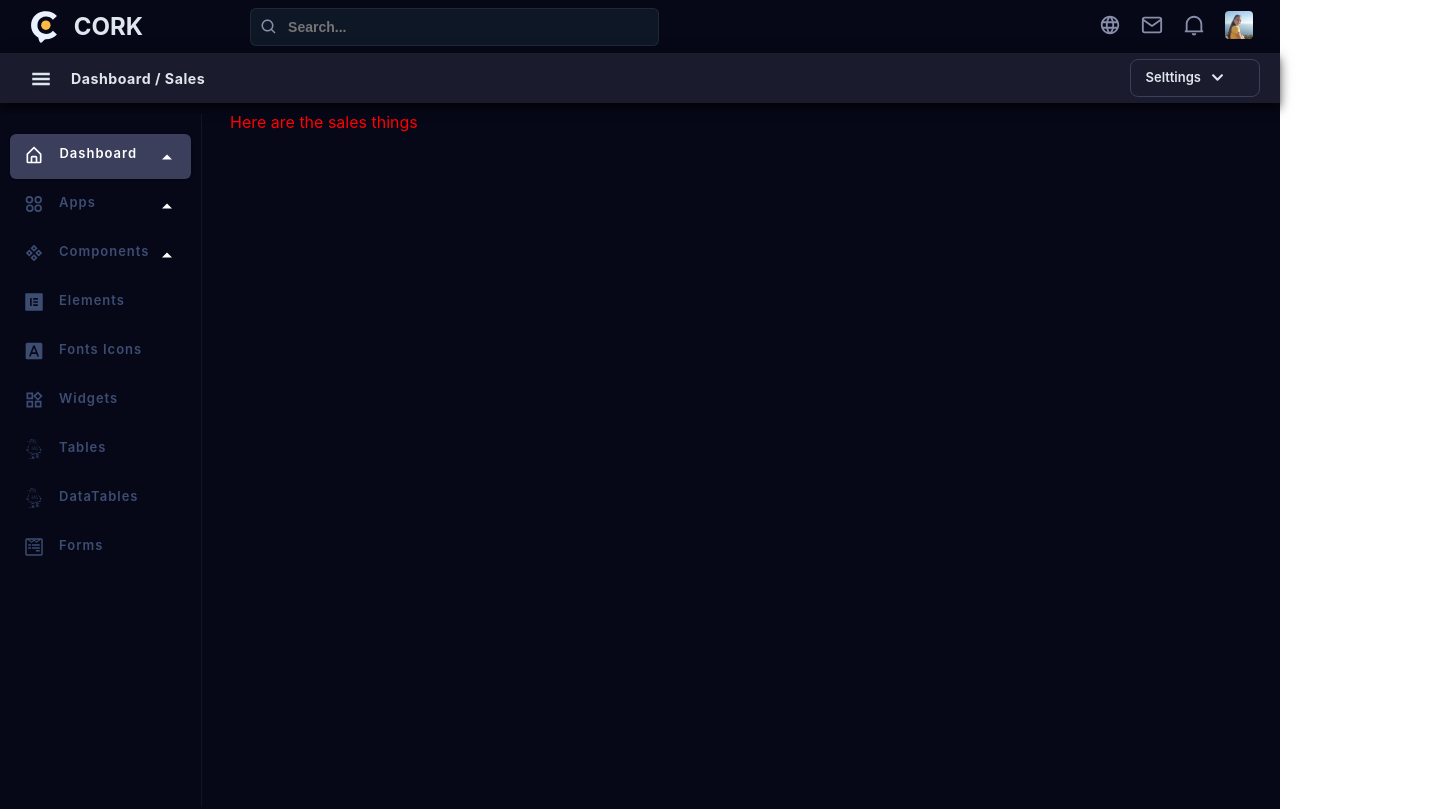
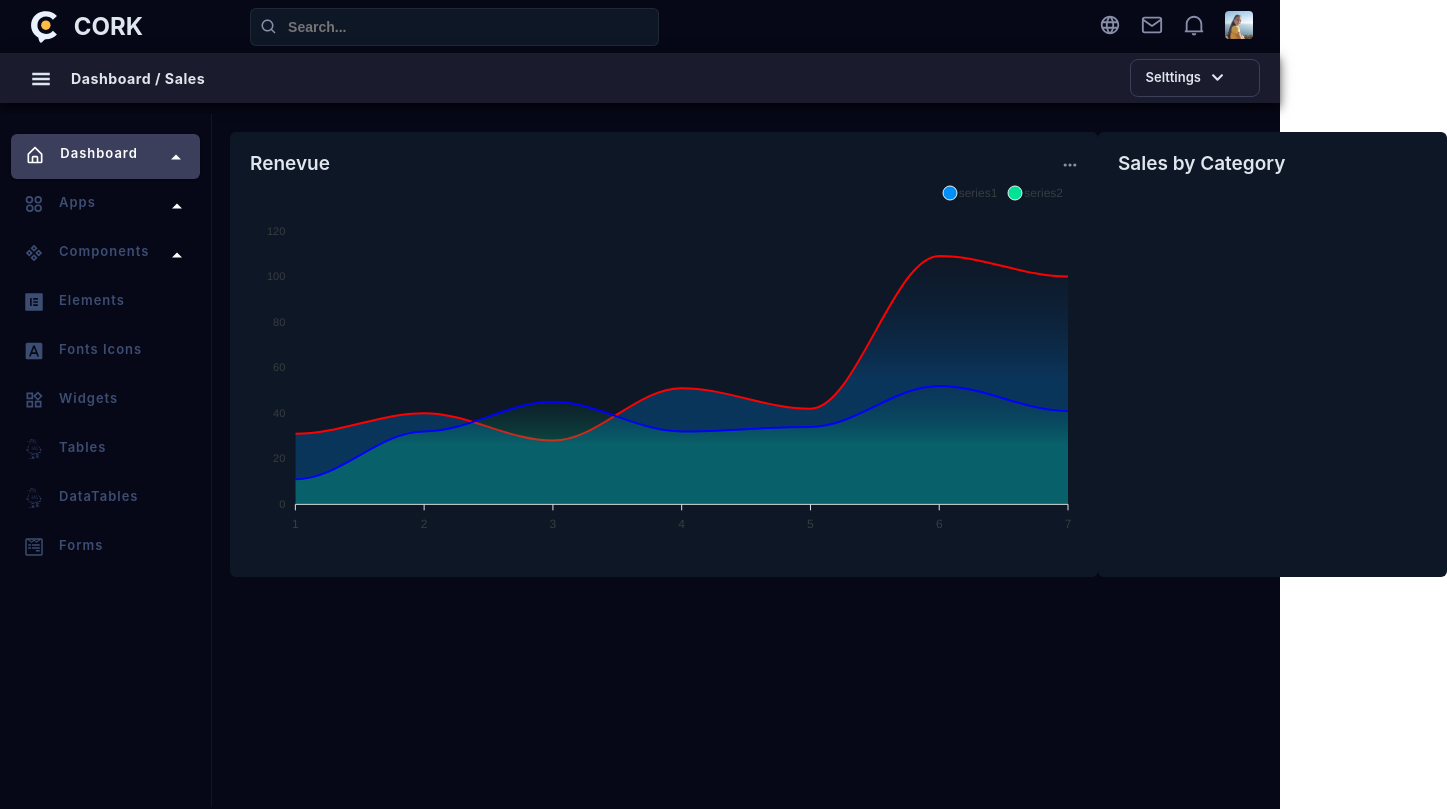
Before and after one commit to jovid1242/admin_panel, a React (Create React App) app: page /dashboard in a window 1280 px wide. Shown: the top 809 px of the page, 1447 px wide, since content can reach past the window. Built offline with nearby package versions, Linux system fonts and the light colour scheme.

Commit message:
Axis chart bar graffic, sales blok, graffic renevue block

```diff
--- a/package.json
+++ b/package.json
@@ -6,7 +6,9 @@
     "@testing-library/jest-dom": "^5.16.4",
     "@testing-library/react": "^12.1.4",
     "@testing-library/user-event": "^13.5.0",
+    "apexcharts": "^3.35.0",
     "react": "^18.0.0",
+    "react-apexcharts": "^1.4.0",
     "react-dom": "^18.0.0",
     "react-icons": "^4.3.1",
     "react-router-dom": "^6.3.0",
--- /dev/null
+++ b/src/components/BarChart.js
@@ -0,0 +1,102 @@
+import React, { useState } from "react";
+import Chart from "react-apexcharts";
+
+function BarChart() {
+    const [state, setState] = useState({
+        series: [
+            {
+                name: "series1",
+                data: [31, 40, 28, 51, 42, 109, 100]
+            },
+            {
+                name: "series2",
+                data: [11, 32, 45, 32, 34, 52, 41]
+            }
+        ],
+        options: {
+            chart: {
+                height: 350,
+                type: "area",
+                toolbar: {
+                    show: false
+                }
+            },
+            dataLabels: {
+                enabled: false
+            },
+            // stroke: {
+            //     curve: "smooth"
+            // },,
+            grid: {
+                show: true,
+                borderType: "dashed",
+                yaxis: {
+                    lines: {
+                        show: false
+                    }
+                },
+
+                xaxis: {
+                    lines: {
+                        show: false,
+                        type: "dotted"
+                    },
+                    crosshairs: {
+                        show: true
+                    },
+                    tickPlacement: "between"
+                }
+            },
+            tooltip: {
+                x: {
+                    format: "dd/MM/yy HH:mm"
+                }
+            },
+            legend: {
+                show: true,
+                showForSingleSeries: false,
+                showForNullSeries: true,
+                showForZeroSeries: true,
+                position: "top",
+                horizontalAlign: "right"
+            },
+            fill: {
+                opacity: 0.05,
+                type: "gradient",
+                gradient: {
+                    shade: "dark",
+                    type: "vertical",
+                    shadeIntensity: 0.5,
+                    gradientToColors: undefined,
+                    inverseColors: true,
+                    opacityFrom: 0.1,
+                    opacityTo: 0.5,
+                    stops: [0, 50, 100],
+                    colorStops: []
+                }
+            },
+            stroke: {
+                show: true,
+                curve: "smooth",
+                lineCap: "butt",
+                colors: ["red", "blue"],
+                width: 2,
+                dashArray: 0
+            }
+        }
+    });
+
+    return (
+        <div>
+            <Chart
+                options={state.options}
+                series={state.series}
+                type="area"
+                height={365}
+                width={828}
+            />
+        </div>
+    );
+}
+
+export default BarChart;
--- a/src/components/dashboard/sales.js
+++ b/src/components/dashboard/sales.js
@@ -1,10 +1,36 @@
 import React from "react";
 import "../../styles/dashboard/sales.scss";
+import { HiDotsHorizontal } from "react-icons/hi";
+import BarChart from "../BarChart";
 
 export default function Sales() {
     return (
         <div>
-            <p>Here are the sales things</p>
+            <div className="row">
+                <div className="renevue">
+                    <div className="renevueHeadline">
+                        <p>Renevue</p>
+                        <div className="renevueDropdown">
+                            <a href="#">
+                                <HiDotsHorizontal />
+                            </a>
+                            <div className="dropdownMenu">
+                                <a className="dropdownItem">Weekly</a>
+                                <a className="dropdownItem">Monthly</a>
+                                <a className="dropdownItem">Yearly</a>
+                            </div>
+                        </div>
+                    </div>
+                    <div className="barChart">
+                        <BarChart />
+                    </div>
+                </div>
+                <div className="byCategory">
+                    <div className="headline">
+                        <h5>Sales by Category</h5>
+                    </div>
+                </div>
+            </div>
         </div>
     );
 }
--- a/src/styles/dashboard/sales.scss
+++ b/src/styles/dashboard/sales.scss
@@ -1,3 +1,84 @@
 p {
     color: red;
 }
+
+.row {
+    display: flex;
+    justify-content: space-between;
+    width: 100%;
+    margin-top: 20px;
+    color: #e0e6ed;
+    .renevue {
+        flex: 0 0 61%;
+        position: relative;
+        padding: 20px;
+        border-radius: 6px;
+        background: #0e1726;
+        width: 830;
+        min-height: 350 !important;
+        .renevueHeadline {
+            display: flex;
+            justify-content: space-between;
+            p {
+                color: #e0e6ed;
+                font-size: 19px;
+                font-weight: 600;
+                letter-spacing: 0px;
+            }
+            svg {
+                color: #888ea8;
+                margin-top: 5px;
+            }
+        }
+    }
+    .byCategory {
+        flex: 0 0 30%;
+        position: relative;
+        border-radius: 6px;
+        background: #0e1726;
+        padding: 20px 20px 0px 20px;
+        .headline {
+            margin-bottom: 15px;
+            h5 {
+                letter-spacing: 0px;
+                font-size: 19px;
+                color: #e0e6ed;
+                font-weight: 600;
+            }
+        }
+    }
+}
+.renevueDropdown:hover .dropdownMenu{
+    opacity: 1;
+    visibility: visible;
+}
+
+.dropdownMenu {
+    position: absolute;
+    display: flex;
+    flex-direction: column;
+    border: none;
+    z-index: 899;
+    padding: 0.35rem 0;
+    transition: all 0.3s ease-in-out 0s, opacity 0.3s ease-in-out 0s;
+    opacity: 0;
+    visibility: hidden;
+    float: left;
+    text-align: left;
+    top: 0 !important;
+    right: 0;
+    left: auto !important;
+    border-radius: 8px;
+    background: #1b2e4b;
+    box-shadow: 0 6px 10px 0 rgb(0 0 0 / 14%), 0 1px 18px 0 rgb(0 0 0 / 12%), 0 3px 5px -1px rgb(0 0 0 / 20%);
+    .dropdownItem {
+        padding: 6px 17px;
+        clear: both;
+        font-weight: 500;
+        color: #bfc9d4;
+        font-size: 13px;
+    }
+    .dropdownItem:hover {
+        color: #fff;
+    }
+}
--- a/src/styles/sidebar/sidebar.scss
+++ b/src/styles/sidebar/sidebar.scss
@@ -24,8 +24,7 @@ $textColor: #3d4d72;
 
 .sidebar {
     &__wrapper {
-        width: 206px;
-        width: 202px;
+        width: 212px;
         position: fixed;
         z-index: 3;
         transition: 0.6s;
@@ -74,7 +73,7 @@ $textColor: #3d4d72;
                         font-size: 13px;
                         color: #506690;
                         padding: 5px 14px;
-                        transition: 0.6s;
+                        transition: all 0.3s ease-in-out;
                         margin-bottom: 4px;
                         font-weight: 600;
                         letter-spacing: 1px;
```
Also changed, not shown: 2 other files (tests, documents, lock files or other folders).
